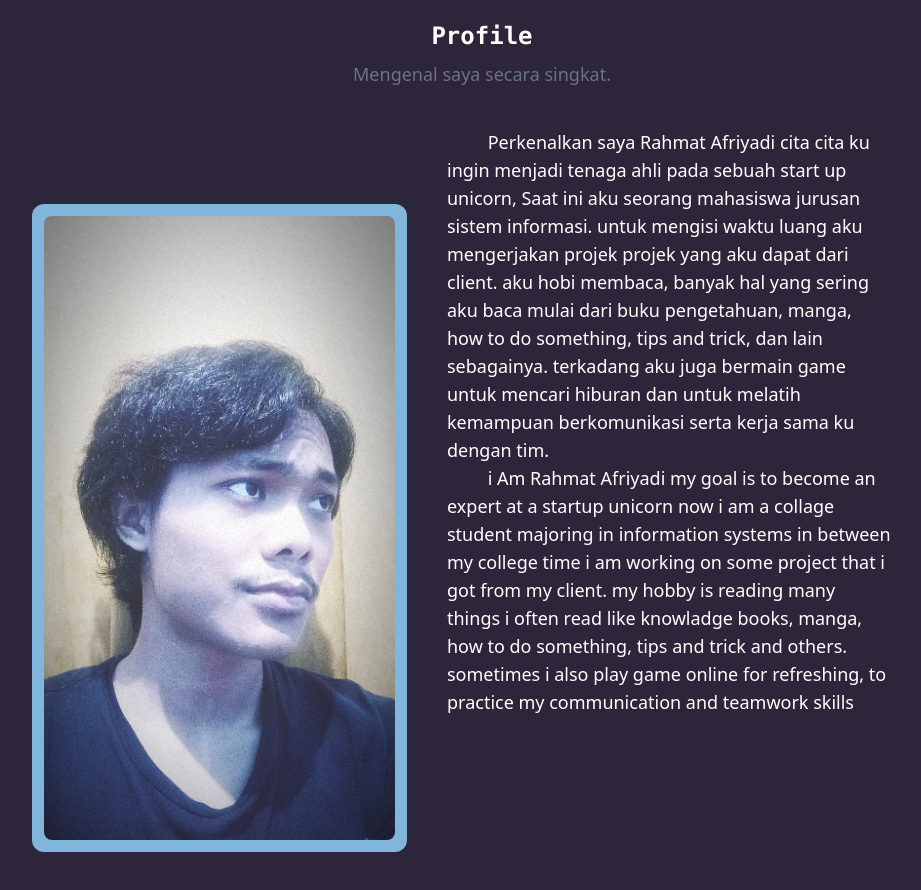
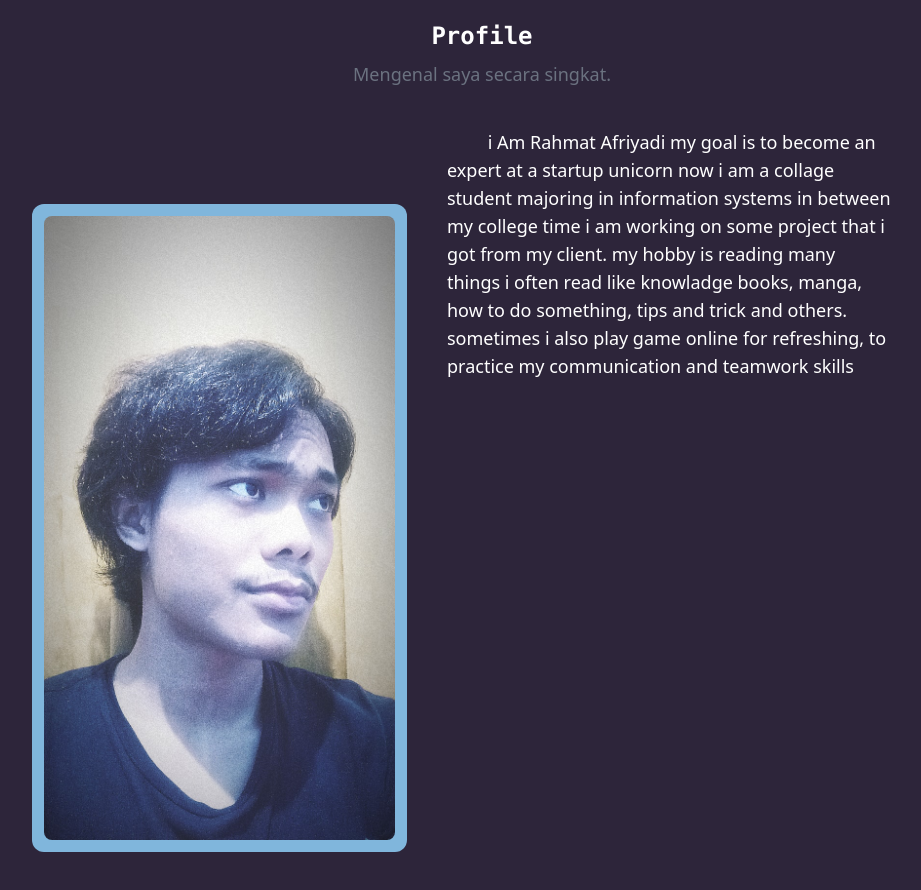
Before and after one commit to Rahmat-Afriyadi/portfolio-rahmat, a Next.js app: page / in a window 1280 px wide. Shown: the part 820-1710 px from the top of the page, without its empty margins (158-1079 px from the left). Built offline with nearby package versions, Linux system fonts and the light colour scheme.

Commit message:
fiz tab spacing

```diff
--- a/components/ProfileSection.js
+++ b/components/ProfileSection.js
@@ -33,7 +33,7 @@ export default function Profile() {
             />
           </motion.div>
           <div className="vertical-scroll -mt-32 sm:-mt-40 md:-mt-0 md:w-7/12 w-full pt-5 lg:pt-0 pb-10 px-10 overflow-y-auto md:h-[475px] lg:h-screen">
-            <p className="text-md md:text-lg leading-relaxed">
+            {/* <p className="text-md md:text-lg leading-relaxed">
               &emsp;&emsp; Perkenalkan saya Rahmat Afriyadi cita cita ku ingin
               menjadi tenaga ahli pada sebuah start up unicorn, Saat ini aku
               seorang mahasiswa jurusan sistem informasi. untuk mengisi waktu
@@ -43,16 +43,16 @@ export default function Profile() {
               sebagainya. terkadang aku juga bermain game untuk mencari hiburan
               dan untuk melatih kemampuan berkomunikasi serta kerja sama ku
               dengan tim.
-            </p>
+            </p> */}
             <p className="text-md md:text-lg leading-relaxed">
-              &emsp;&emsp; i Am Rahmat Afriyadi my goal is to become an expert
-              at a startup unicorn now i am a collage student majoring in
-              information systems in between my college time i am working on
+              &emsp;&emsp; i Am Rahmat Afriyadi my goal is to become
+              an expert at a startup unicorn now i am a collage student majoring
+              in information systems in between my college time i am working on
               some project that i got from my client. my hobby is reading many
               things i often read like knowladge books, manga, how to do
               something, tips and trick and others. sometimes i also play game
-              online for refreshing, to practice my communication and
-              teamwork skills
+              online for refreshing, to practice my communication and teamwork
+              skills
             </p>
             {/* <p className="text-md md:text-lg leading-relaxed">
               Perkenalkan saya Rahmat Afriyadi cita cita ku ingin menjadi
```
Also changed, not shown: .eslintrc.json.
